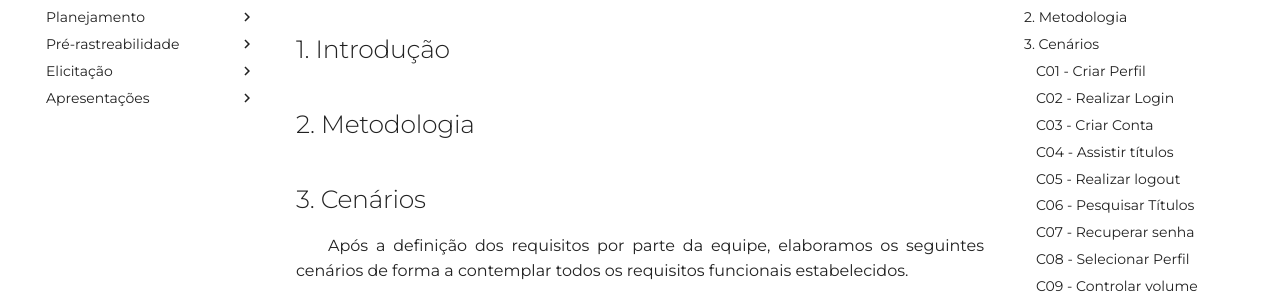
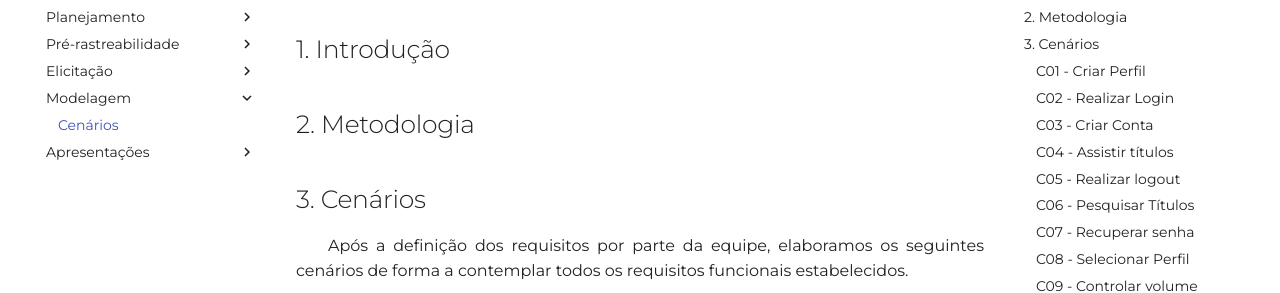
Before and after one commit to Requisitos-de-Software/2021.1-DisneyPlus, an MkDocs documentation site: the page built from docs/modelagem/cenarios.md, in a window 1280 px wide. Shown: the part 148-441 px from the top of the page. Built offline with MkDocs 1.6.1 and Material for MkDocs 9.7.7, drawn with Linux system fonts in a browser that asks for light colours; some web fonts are replaced; comment, search, counter and statistics services are not loaded.

Commit message:
feat: updates menu

```diff
--- a/mkdocs.yml
+++ b/mkdocs.yml
@@ -29,15 +29,17 @@ nav:
   - Elicitação:
       - Personas: elicitacao/personas.md
       - Técnicas:
-        - Brainstorming: elicitacao/tecnicas/brainstorm.md
-        - Observação: elicitacao/tecnicas/observacao.md
-        - Introspecção: elicitacao/tecnicas/introspeccao.md
-        - Questionário: elicitacao/tecnicas/questionario.md
+          - Brainstorming: elicitacao/tecnicas/brainstorm.md
+          - Observação: elicitacao/tecnicas/observacao.md
+          - Introspecção: elicitacao/tecnicas/introspeccao.md
+          - Questionário: elicitacao/tecnicas/questionario.md
       - Priorização:
-         - MoSCoW: elicitacao/priorizacao/moscow.md
+          - MoSCoW: elicitacao/priorizacao/moscow.md
       - Resultado: elicitacao/resultado.md
+  - Modelagem:
+      - Cenários: modelagem/cenarios.md
   - Apresentações:
-    - Apresentação 1: apresentacoes/apresentacao1.md
-    - Apresentação 2: apresentacoes/apresentacao2.md
+      - Apresentação 1: apresentacoes/apresentacao1.md
+      - Apresentação 2: apresentacoes/apresentacao2.md
 
 dev_addr: '0.0.0.0:8000'
```
